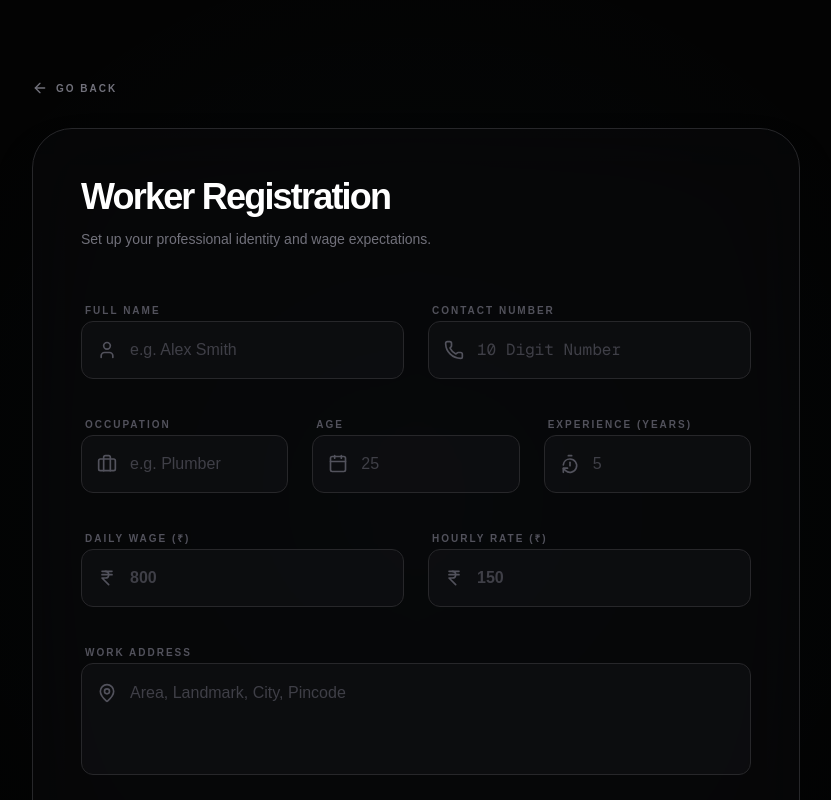
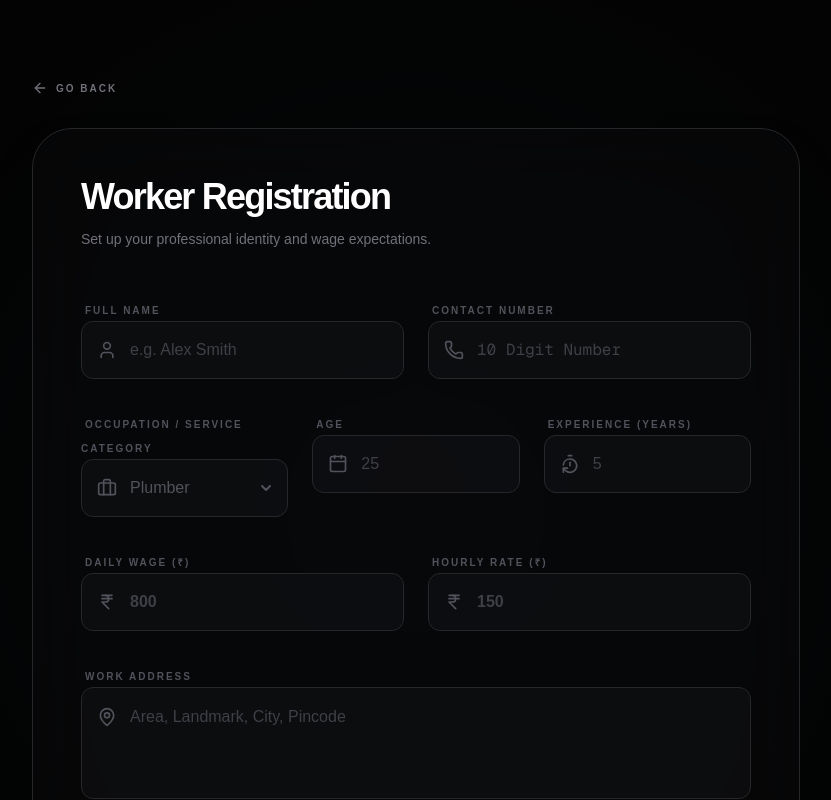
Before and after one commit to vanshsharma3777/BinaryBreak_VanshSharma, a Next.js app: page /worker/create-profile in a window 1280 px wide. Shown: the top 800 px of the page, without its empty margins (224-1055 px from the left). Built offline with nearby package versions, Linux system fonts and the light colour scheme; no server answers; sample sign-in values are in the browser's storage.

Commit message:
updated worker create profile by adding categories

```diff
--- a/app/worker/create-profile/page.tsx
+++ b/app/worker/create-profile/page.tsx
@@ -162,16 +162,39 @@ export default function CreateWorkerProfilePage() {
 
               <div className="grid grid-cols-1 md:grid-cols-3 gap-6">
                 <div className="space-y-2">
-                  <label className="text-[10px] font-black uppercase tracking-[0.2em] text-zinc-600 ml-1">Occupation</label>
+                  <label className="text-[10px] font-black uppercase tracking-[0.2em] text-zinc-600 ml-1">
+                    Occupation / Service Category
+                  </label>
                   <div className="relative group">
-                    <Briefcase className="absolute left-4 top-1/2 -translate-y-1/2 text-zinc-600 group-focus-within:text-cyan-400 w-5 h-5 transition-colors" />
-                    <input
-                      type="text"
-                      className="w-full bg-zinc-900/40 border border-zinc-800 rounded-xl pl-12 pr-4 py-4 focus:outline-none focus:border-zinc-600 focus:bg-zinc-900 transition-all text-white placeholder:text-zinc-700"
-                      placeholder="e.g. Plumber"
-                      value={formData.occupation}
-                      onChange={(e) => setFormData({...formData, occupation: e.target.value})}
-                    />
+                    <Briefcase className="absolute left-4 top-1/2 -translate-y-1/2 text-zinc-600 group-focus-within:text-cyan-400 w-5 h-5 transition-colors z-10 pointer-events-none" />
+
+                    <select
+                      className="w-full bg-zinc-900/40 border border-zinc-800 rounded-xl pl-12 pr-10 py-4 focus:outline-none focus:border-zinc-600 focus:bg-zinc-900 transition-all text-zinc-400 appearance-none cursor-pointer font-medium selection:bg-zinc-800"
+                      style={{ color: formData.occupation ? '#d4d4d8' : '#52525b' }}
+                      onChange={(e) => setFormData({ ...formData, occupation: e.target.value })}
+                    >
+                      <option value="" disabled className="bg-[#030303] text-zinc-700">Select </option>
+                      <option value="Plumber" className="bg-[#030303] text-zinc-300">Plumber</option>
+                      <option value="Carpenter" className="bg-[#030303] text-zinc-300">Carpenter</option>
+                      <option value="Electrician" className="bg-[#030303] text-zinc-300">Electrician</option>
+                      <option value="Painter" className="bg-[#030303] text-zinc-300">Painting & Polishing</option>
+                      <option value="Welder" className="bg-[#030303] text-zinc-300">Welding & Fabrication</option> text-zinc-300
+                      <option value="Tailor" className="bg-[#030303] text-zinc-300">Tailor / Stitching</option>
+                      <option value="Tutor" className="bg-[#030303] text-zinc-300">Home Tutor</option>
+                      <option value="Mason" className="bg-[#030303] text-zinc-300">Mason (Mistri)</option>
+                      <option value="Mechanic" className="bg-[#030303] text-zinc-300">Vehicle Mechanic</option>
+                      <option value="Cleaning" className="bg-[#030303] text-zinc-300">House Cleaning</option>
+                      <option value="Gardener" className="bg-[#030303] text-zinc-300">Gardener</option>
+                      <option value="Chef" className="bg-[#030303] text-zinc-300">Cook / Chef</option>
+                      <option value="Barber" className="bg-[#030303] text-zinc-300">Barber / Salon</option>
+                    </select>
+
+                    {/* Custom Chevron Arrow */}
+                    <div className="absolute right-4 top-1/2 -translate-y-1/2 pointer-events-none text-zinc-600 group-focus-within:text-cyan-400 transition-colors">
+                      <svg width="12" height="12" viewBox="0 0 12 12" fill="none" xmlns="http://www.w3.org/2000/svg">
+                        <path d="M2 4L6 8L10 4" stroke="currentColor" strokeWidth="2" strokeLinecap="round" strokeLinejoin="round" />
+                      </svg>
+                    </div>
                   </div>
                 </div>
 
```
Also changed, not shown: app/user/get-worker/page.tsx (+4 -12 lines).
